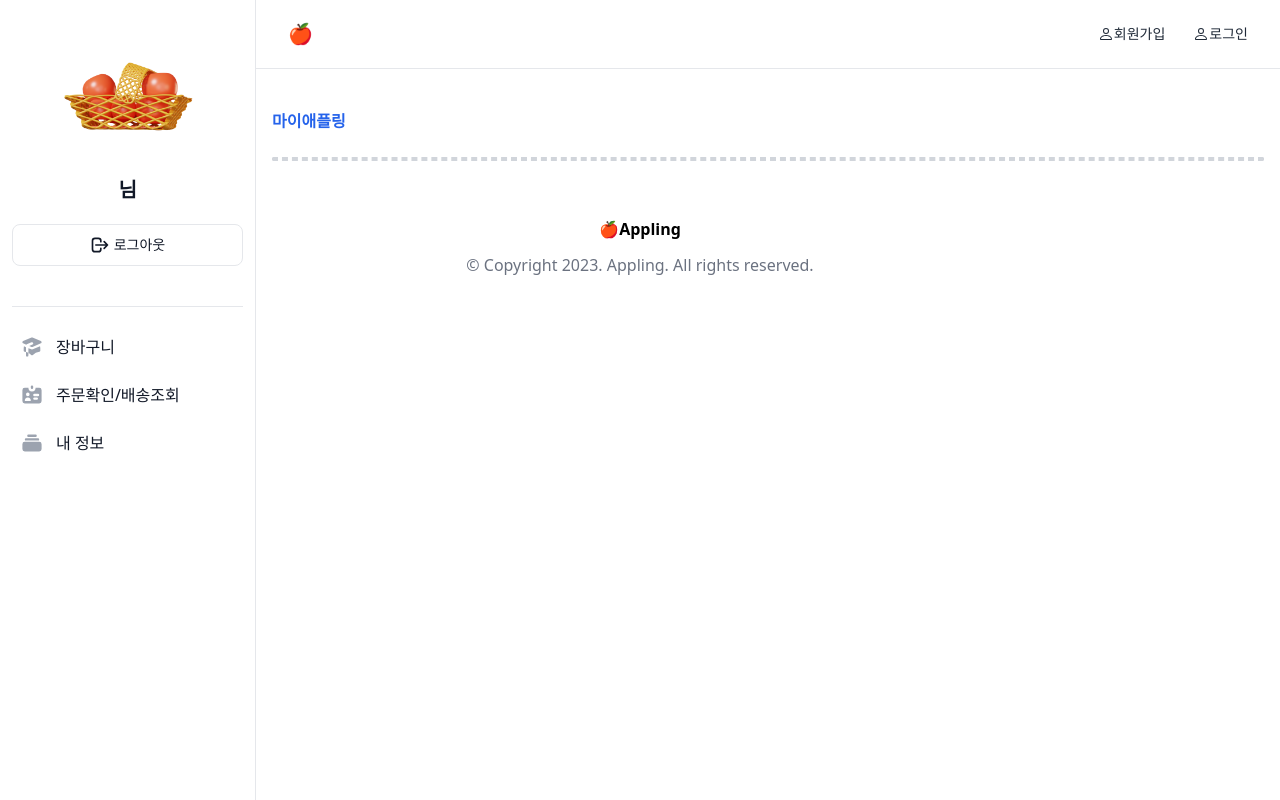
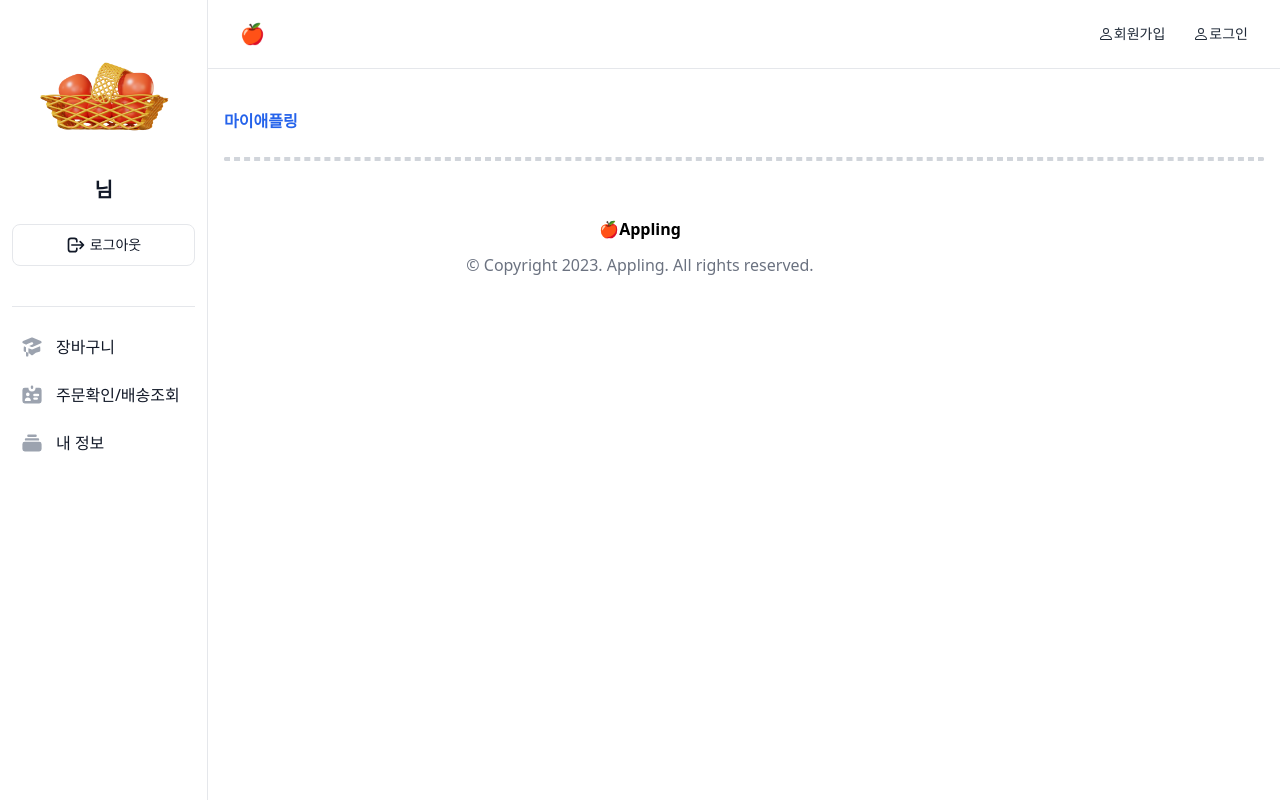
Before and after one commit to appling-c/appling-fe, a Vue app: page /my in a window 1280 px wide. Built offline with nearby package versions, Linux system fonts and the light colour scheme; a small style sheet from the web is missing; a web font is replaced by a local one.

Commit message:
헤더, 사이드 여백 수정

```diff
--- a/src/components/admin/TheAdminHeader.vue
+++ b/src/components/admin/TheAdminHeader.vue
@@ -51,7 +51,7 @@
     <!-- Sidebar -->
     <div
       id="application-sidebar"
-      class="hs-overlay hs-overlay-open:translate-x-0 -translate-x-full transition-all duration-300 transform hidden fixed top-0 left-0 bottom-0 z-[60] w-64 bg-white border-r border-gray-200 pt-7 pb-10 overflow-y-auto scrollbar-y lg:block lg:translate-x-0 lg:right-auto lg:bottom-0"
+      class="hs-overlay hs-overlay-open:translate-x-0 -translate-x-full transition-all duration-300 transform hidden fixed top-0 left-0 bottom-0 z-[60] w-52 bg-white border-r border-gray-200 pt-7 pb-10 overflow-y-auto scrollbar-y lg:block lg:translate-x-0 lg:right-auto lg:bottom-0"
     >
       <div class="px-6">
         <a class="flex-none text-xl font-semibold" aria-label="Brand"
--- a/src/components/commerce/common/TheCommerceHeader.vue
+++ b/src/components/commerce/common/TheCommerceHeader.vue
@@ -1,7 +1,7 @@
 <template>
   <header
     :class="isShowHeader ? 'flex' : 'hidden md:flex'"
-		class="sticky top-0 inset-x-0 z-40 flex-wrap sm:justify-start sm:flex-nowrap w-full bg-white border-b text-sm py-2.5 sm:py-0 lg:pl-64"
+    class="sticky top-0 inset-x-0 z-40 flex-wrap sm:justify-start sm:flex-nowrap w-full bg-white border-b text-sm py-2.5 sm:py-0 lg:pl-52"
   >
     <div class="flex items-center justify-between px-4 sm:px-0 md:px-2">
       <div class="sm:hidden">
@@ -62,7 +62,7 @@
             >
               <div
                 v-if="userInfoInterface.islogin"
-								class="hs-dropdown [--strategy:static] md:[--strategy:absolute] [--adaptive:none] md:[--trigger:hover] py-3 md:py-6"
+                class="hs-dropdown [--strategy:static] md:[--strategy:absolute] [--adaptive:none] md:[--trigger:hover] py-3 md:py-4"
               >
                 <button
                   type="button"
@@ -127,9 +127,7 @@
                     </div>
                   </router-link>
 
-									<div
-										class="my-2 border-t border-gray-100 dark:border-gray-800"
-									></div>
+                  <div class="my-2 border-t border-gray-100 dark:border-gray-800"></div>
                   <a
                     @click="cartlist"
                     class="inline-flex gap-x-5 w-full p-4 text-gray-600 rounded-md hover:bg-gray-100 focus:ring-2 focus:ring-blue-500 dark:text-gray-400 dark:hover:bg-gray-700 dark:hover:text-gray-300"
@@ -157,9 +155,7 @@
                     </div>
                   </a>
 
-									<div
-										class="my-2 border-t border-gray-100 dark:border-gray-800"
-									></div>
+                  <div class="my-2 border-t border-gray-100 dark:border-gray-800"></div>
                   <a
                     @click="history()"
                     class="inline-flex gap-x-5 w-full p-4 text-gray-600 rounded-md hover:bg-gray-100 focus:ring-2 focus:ring-blue-500 dark:text-gray-400 dark:hover:bg-gray-700 dark:hover:text-gray-300"
@@ -187,9 +183,7 @@
                     </div>
                   </a>
 
-									<div
-										class="my-2 border-t border-gray-100 dark:border-gray-800"
-									></div>
+                  <div class="my-2 border-t border-gray-100 dark:border-gray-800"></div>
 
                   <a
                     @click="account()"
@@ -219,9 +213,7 @@
                     </div>
                   </a>
 
-									<div
-										class="my-2 border-t border-gray-100 dark:border-gray-800"
-									></div>
+                  <div class="my-2 border-t border-gray-100 dark:border-gray-800"></div>
 
                   <a
                     @click="logout"
--- a/src/components/commerce/my/TheMyApplingHeader.vue
+++ b/src/components/commerce/my/TheMyApplingHeader.vue
@@ -2,7 +2,7 @@
   <div>
     <aside
       id="sidebar-user"
-      class="fixed top-0 left-0 z-40 w-64 h-screen transition-transform -translate-x-full sm:translate-x-0"
+      class="fixed top-0 left-0 z-40 w-52 h-screen transition-transform -translate-x-full sm:translate-x-0"
       aria-label="Sidebar"
     >
       <div
--- a/src/views/admin.vue
+++ b/src/views/admin.vue
@@ -7,7 +7,7 @@
     <!-- ========== MAIN CONTENT ========== -->
 
     <!-- Content -->
-		<div class="w-full pt-10 px-4 sm:px-6 md:px-8 lg:pl-72 pb-10">
+    <div class="w-full pt-10 px-4 sm:px-6 md:px-8 lg:pl-64 pb-10">
       <router-view></router-view>
     </div>
     <!-- End Content -->
@@ -21,7 +21,7 @@
 export default {
   components: {
     TheAdminHeader,
-			TheCommerceHeader
+    TheCommerceHeader,
   },
 };
 </script>
--- a/src/views/myappling.vue
+++ b/src/views/myappling.vue
@@ -2,7 +2,7 @@
   <TheCommerceHeader />
   <div class="antialiased bg-white">
     <TheMyApplingHeader />
-    <main class="p-4 pb-4 md:ml-64 h-auto sm:pt-20 pt-10">
+    <main class="p-4 pb-4 md:ml-52 h-auto sm:pt-20 pt-10">
       <header>
         <p class="mb-2 text-base font-semibold text-blue-600">마이애플링</p>
         <h1
```
Lines whose indentation alone changed are shown as unchanged.
